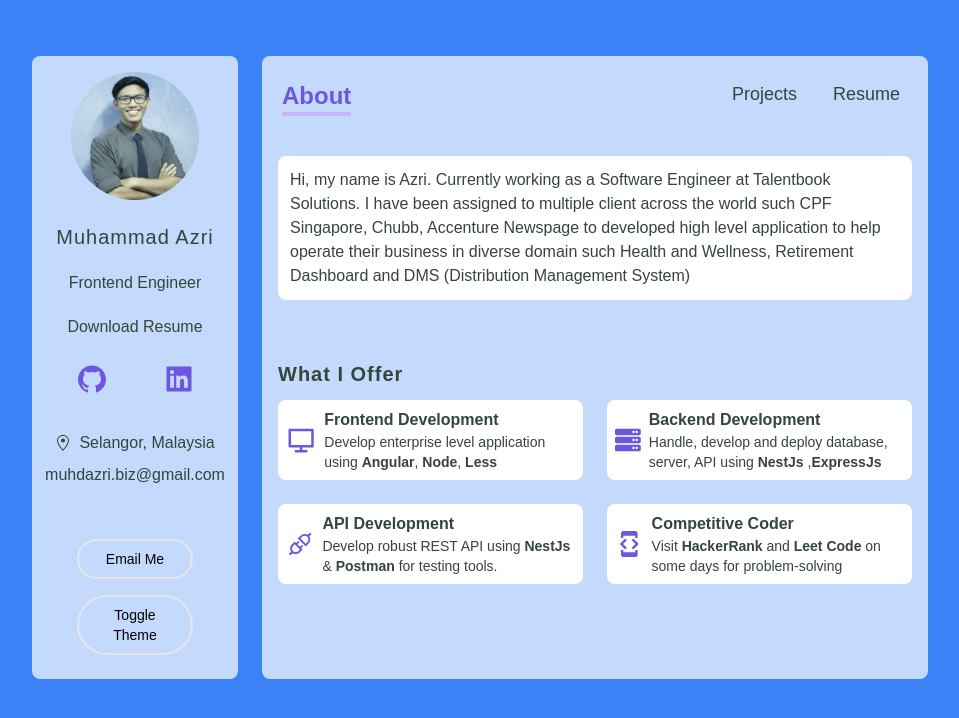
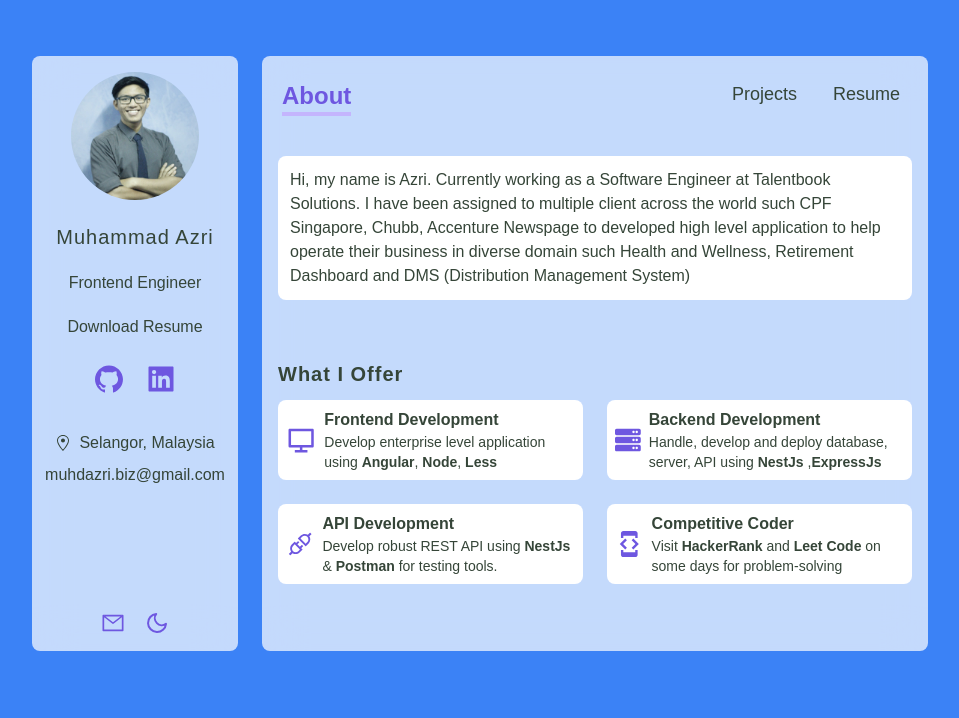
Before and after one commit to AzriZzz/azrizzz-dashboard.io, a Next.js app: page / in a window 1280 px wide. Shown: the top 718 px of the page, without its empty margins (160-1119 px from the left). Built offline with nearby package versions, Linux system fonts and the light colour scheme.

Commit message:
Update toggle theme using icon, and change respectively according to active theme

```diff
--- a/components/Sidebar.tsx
+++ b/components/Sidebar.tsx
@@ -1,17 +1,18 @@
 import { AiFillGithub, AiFillLinkedin } from "react-icons/ai";
 import { GoLocation } from "react-icons/go";
 import { GiTie } from "react-icons/gi";
+import { AiOutlineMail } from "react-icons/ai";
+import { FiSun, FiMoon } from "react-icons/fi";
 import Image from "next/image";
 
-import { useTheme } from 'next-themes'
+import { useTheme } from "next-themes";
 
 function Sidebar() {
-
   const { theme, setTheme } = useTheme();
 
   const changeTheme = () => {
-    setTheme( theme=== 'light' ? 'dark' : 'light')
-  }
+    setTheme(theme === "light" ? "dark" : "light");
+  };
 
   return (
     <div>
@@ -20,13 +21,11 @@ function Sidebar() {
         layout="intrinsic"
         alt="User Avatar"
         className="mx-auto rounded-full "
-        height='128'
-        width='128'
+        height="128"
+        width="128"
       />
 
-      <h3 className="my-4 text-xl tracking-wider font-sm">
-        Muhammad Azri
-      </h3>
+      <h3 className="my-4 text-xl tracking-wider font-sm">Muhammad Azri</h3>
       <p className="px-2 py-1 my-3 dark:bg-black-500">Frontend Engineer</p>
       <a
         href="/assets/azri-resume.pdf"
@@ -37,7 +36,7 @@ function Sidebar() {
       </a>
 
       {/* social icons */}
-      <div className="flex justify-around mx-auto my-5 w-12/12 text-purple md:w-full">
+      <div className="flex justify-center mx-auto my-5 space-x-5 w-12/12 text-purple md:w-full">
         <a href="">
           <AiFillGithub className="w-8 h-8 cursor-pointer" />
         </a>
@@ -57,7 +56,20 @@ function Sidebar() {
         </div>
         <p className="my-2">muhdazri.biz@gmail.com</p>
       </div>
-      <button
+
+      <div className="flex justify-center pt-20 mx-auto space-x-5 text-2xl ">
+        <AiOutlineMail
+          className="cursor-pointer text-purple"
+          onClick={() => window.open("mailto:muhdazri.biz@gmail.com")}
+        />
+
+        {theme === "light" ? (
+          <FiSun className="cursor-pointer text-purple" onClick={changeTheme} />
+        ) : (
+          <FiMoon className="cursor-pointer text-purple" onClick={changeTheme} />
+        )}
+      </div>
+      {/* <button
         className="w-8/12 px-5 py-2 my-2 text-sm text-black border-2 rounded-full dark:text-white focus:outline-none"
         onClick={() => window.open("mailto:muhdazri.biz@gmail.com")}
       >
@@ -65,7 +77,7 @@ function Sidebar() {
       </button>
       <button onClick={changeTheme} className="w-8/12 px-5 py-2 my-2 text-sm text-black border-2 rounded-full outline-none dark:text-white">
         Toggle Theme
-      </button>
+      </button> */}
     </div>
   );
 }
--- a/package.json
+++ b/package.json
@@ -25,6 +25,7 @@
     "eslint-config-next": "11.1.0",
     "postcss": "^8.3.6",
     "tailwindcss": "^2.2.7",
+    "tailwindcss-textshadow": "^2.1.3",
     "typescript": "^4.3.5"
   }
 }
--- a/tailwind.config.js
+++ b/tailwind.config.js
@@ -25,7 +25,7 @@ module.exports = {
           500: '#0f1115',
           700: '#202125'
         }
-      },
+      }
     },
   },
   variants: {
@@ -33,5 +33,7 @@ module.exports = {
       boxShadow: ['dark']
     },
   },
-  plugins: [],
+  plugins: [
+    require('tailwindcss-textshadow')
+  ],
 };
```
Also changed, not shown: 2 other files (tests, documents, lock files or other folders).
